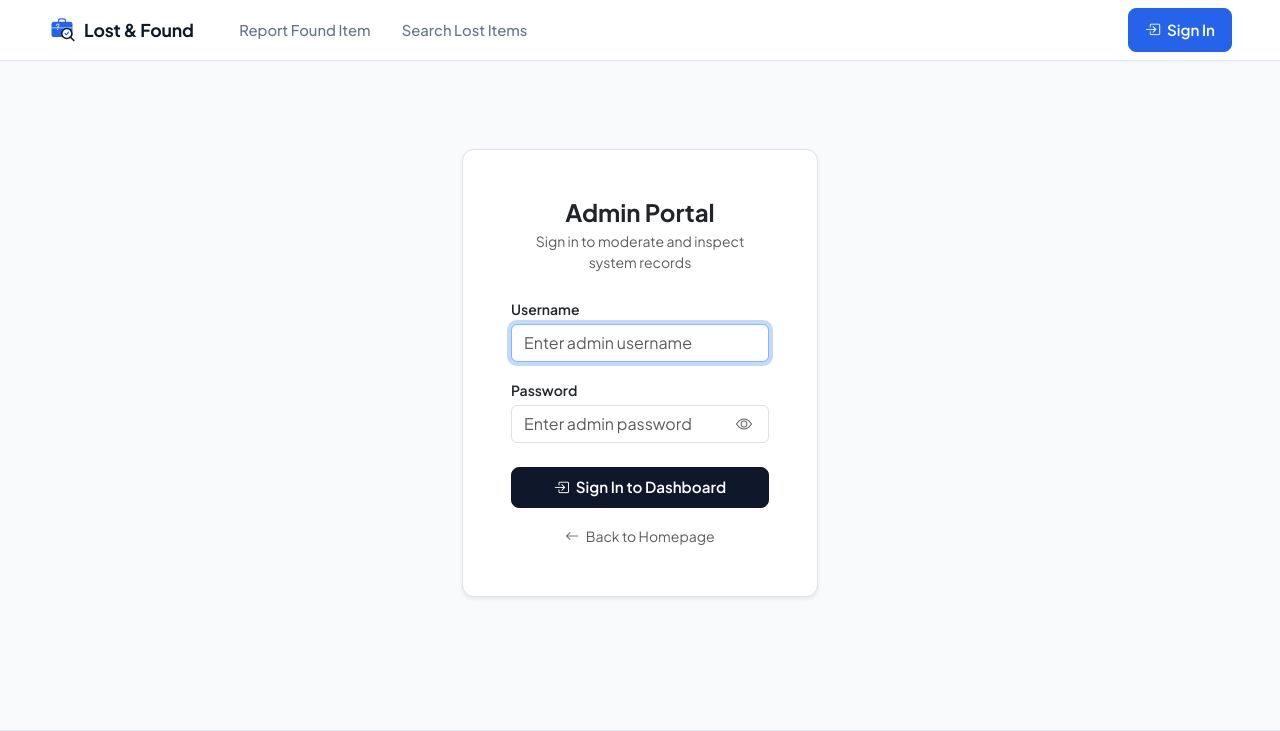
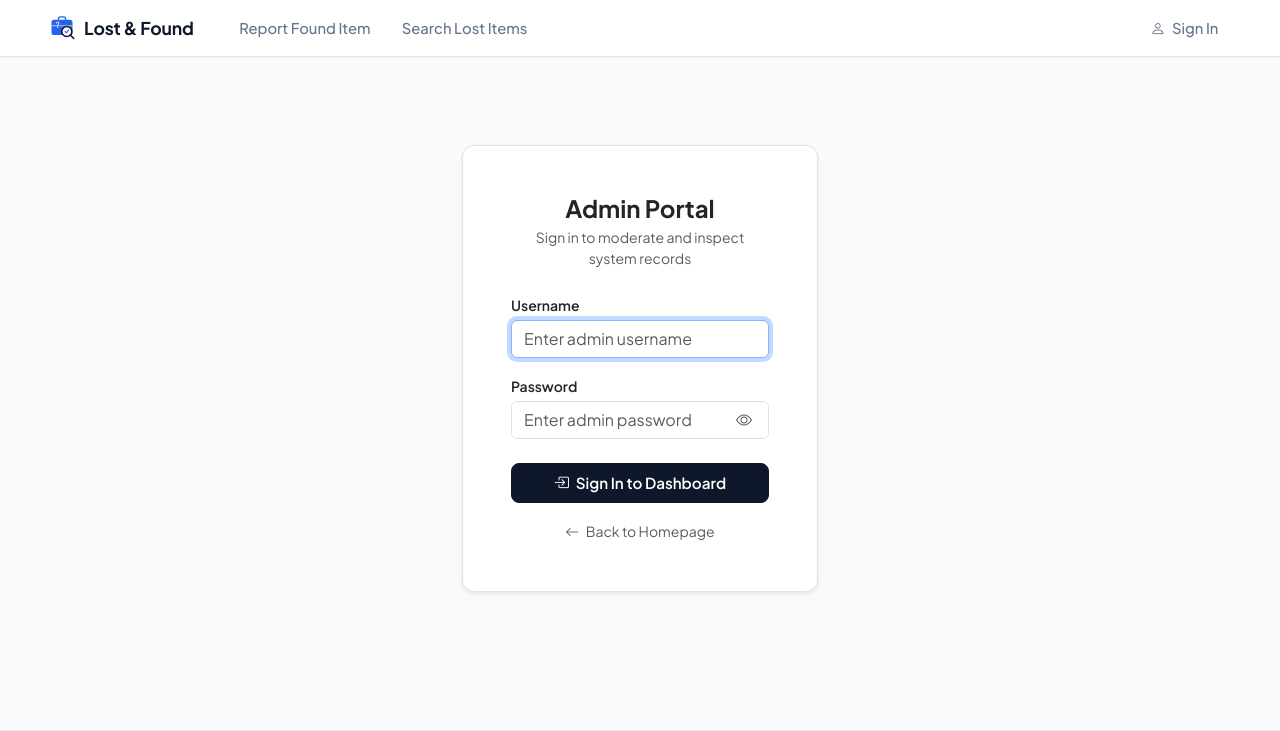
Before and after one commit to vanshtyagi001/lost-and-found-app, a Flask app: page /admin/login in a window 1280 px wide. Shown: the top 731 px of the page. Run offline with Flask 3, Linux system fonts and the light colour scheme; some libraries are stand-ins or nearby versions.

Commit message:
Use plain nav link for Sign In in navbar

```diff
--- a/templates/base.html
+++ b/templates/base.html
@@ -69,8 +69,8 @@
                         </li>
                     {% else %}
                         <li class="nav-item">
-                            <a class="btn btn-primary btn-sm px-3 fw-semibold" href="{{ url_for('user_login_page') }}">
-                                <i class="bi bi-box-arrow-in-right me-1"></i> Sign In
+                            <a class="nav-link {% if request.endpoint in ['user_login_page', 'user_register_page'] %}active{% endif %}" href="{{ url_for('user_login_page') }}">
+                                <i class="bi bi-person me-1"></i> Sign In
                             </a>
                         </li>
                     {% endif %}
```
